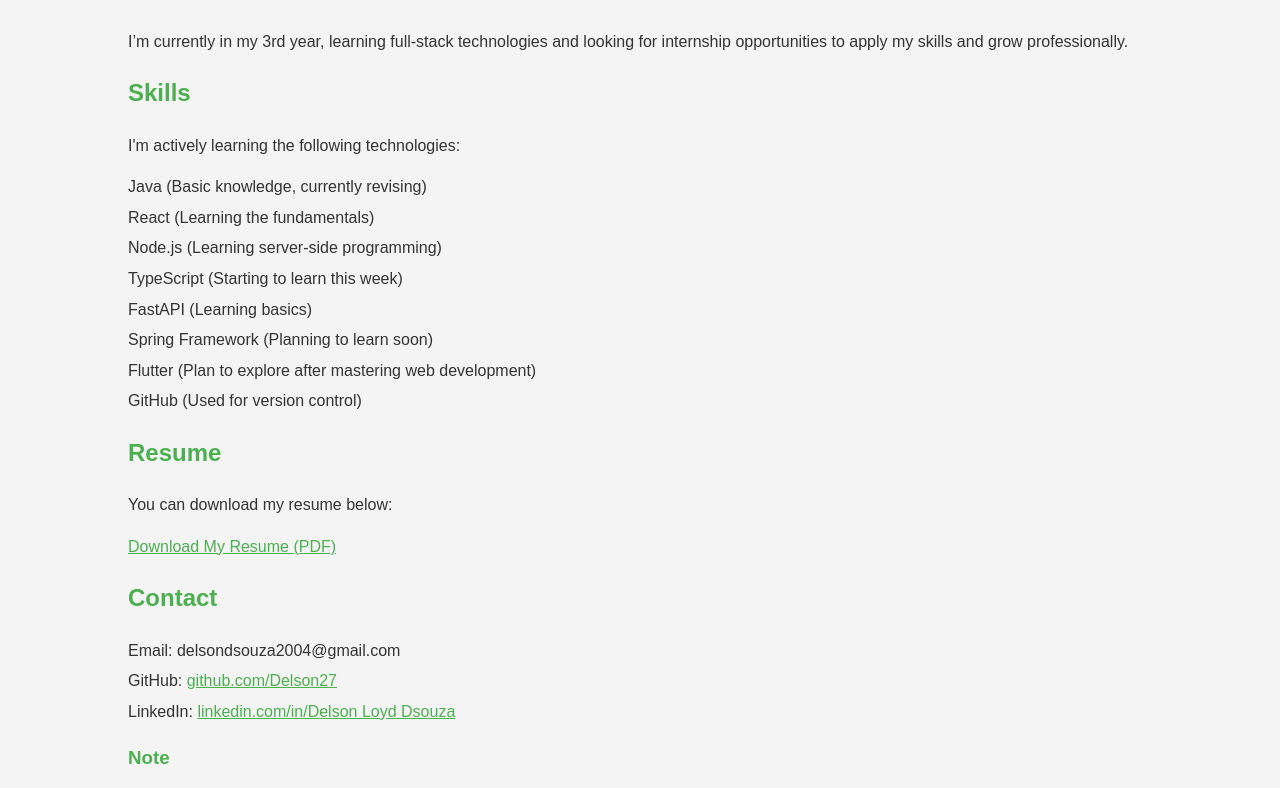
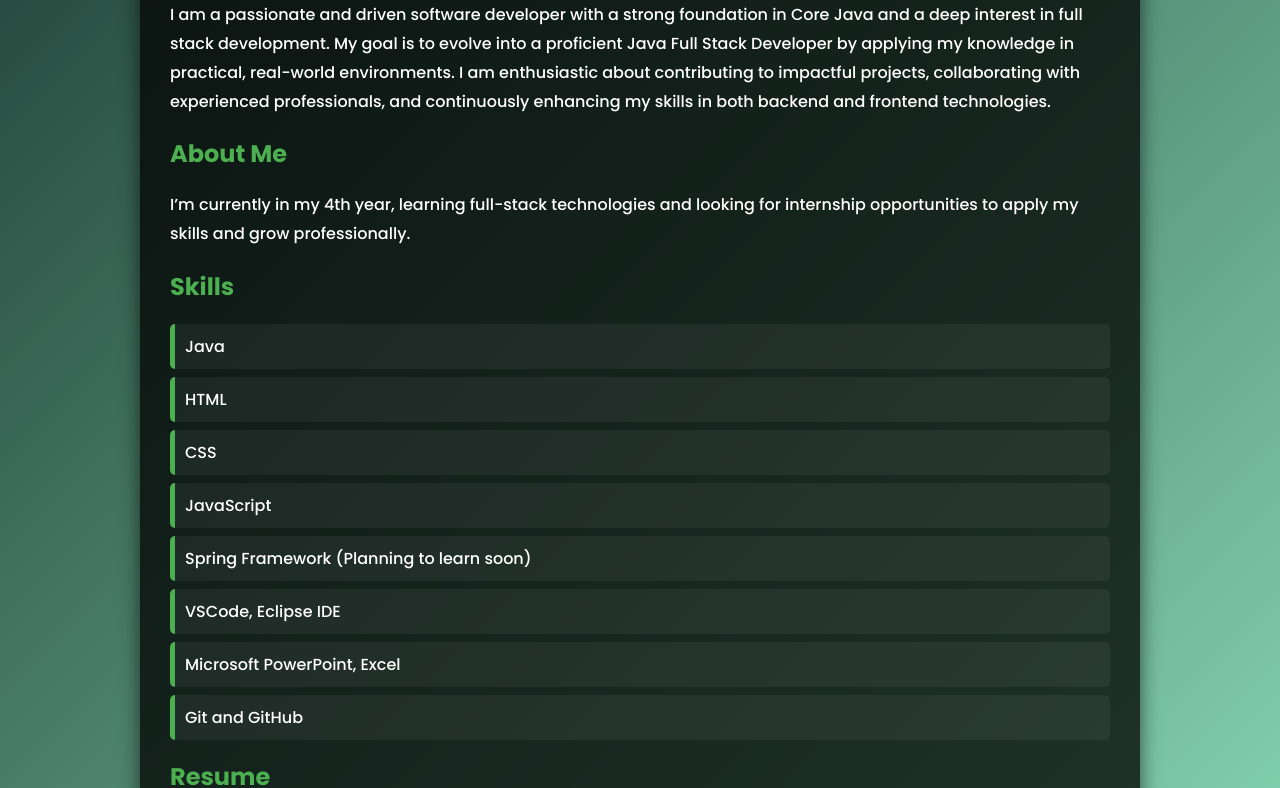
Before and after one commit to Delson27/Portfolio, a plain HTML site: page index.html in a window 1280 px wide. Shown: the part 189-977 px from the top of the page. Drawn offline with Linux system fonts and the light colour scheme.

Commit message:
Refined index.html

```diff
--- a/index.html
+++ b/index.html
@@ -4,67 +4,111 @@
     <meta charset="UTF-8">
     <meta name="viewport" content="width=device-width, initial-scale=1.0">
     <title>Delson - Portfolio</title>
+    <link href="https://fonts.googleapis.com/css2?family=Poppins:wght@300;500;700&display=swap" rel="stylesheet">
     <style>
+        * {
+            box-sizing: border-box;
+        }
         body {
-            font-family: Arial, sans-serif;
-            line-height: 1.6;
+            font-family: 'Poppins', sans-serif;
             margin: 0;
             padding: 0;
-            background-color: #f4f4f4;
-            color: #333;
+            background: linear-gradient(135deg, #1f4037, #99f2c8);
+            color: #fff;
         }
         .container {
-            width: 80%;
-            margin: 0 auto;
-            padding: 20px;
+            max-width: 1000px;
+            margin: 40px auto;
+            padding: 30px;
+            background-color: rgba(0, 0, 0, 0.75);
+            border-radius: 15px;
+            box-shadow: 0 0 20px rgba(0,0,0,0.6);
         }
         h1, h2, h3 {
             color: #4CAF50;
         }
+        h1 {
+            font-size: 3em;
+            margin-bottom: 10px;
+        }
+        p {
+            line-height: 1.8;
+        }
+        ul {
+            padding-left: 20px;
+        }
         .skills-list, .contact-info {
-            list-style-type: none;
+            list-style: none;
             padding-left: 0;
         }
         .skills-list li, .contact-info li {
-            margin: 5px 0;
-        }
-        .skill-status {
-            color: #FF5722;
+            background-color: rgba(255,255,255,0.05);
+            margin: 8px 0;
+            padding: 10px;
+            border-left: 5px solid #4CAF50;
+            border-radius: 5px;
         }
         a {
-            color: #4CAF50;
+            color: #00e6ac;
+            text-decoration: none;
+            transition: color 0.3s ease;
+        }
+        a:hover {
+            color: #fff;
+            text-decoration: underline;
+        }
+        .resume-link {
+            display: inline-block;
+            margin-top: 10px;
+            padding: 10px 20px;
+            background-color: #4CAF50;
+            color: #fff;
+            border-radius: 8px;
+            font-weight: bold;
+            transition: background 0.3s ease;
+        }
+        .resume-link:hover {
+            background-color: #388e3c;
+        }
+        @media (max-width: 600px) {
+            h1 {
+                font-size: 2em;
+            }
+            .container {
+                padding: 20px;
+                margin: 20px;
+            }
         }
     </style>
 </head>
 <body>
 
     <div class="container">
-        <h1>Hi, I'm Your Delson</h1>
-        <p>I’m a passionate student learning full-stack development and aspiring to grow as a software engineer.</p>
+        <h1>Hi, I'm Delson</h1>
+        <p>I am a passionate and driven software developer with a strong foundation in Core Java and a deep interest in full stack development. My goal is to evolve into a proficient Java Full Stack Developer by applying my knowledge in practical, real-world environments. I am enthusiastic about contributing to impactful projects, collaborating with experienced professionals, and continuously enhancing my skills in both backend and frontend technologies.</p>
 
         <h2>About Me</h2>
-        <p>I’m currently in my 3rd year, learning full-stack technologies and looking for internship opportunities to apply my skills and grow professionally.</p>
+        <p>I’m currently in my 4th year, learning full-stack technologies and looking for internship opportunities to apply my skills and grow professionally.</p>
 
         <h2>Skills</h2>
-        <p>I'm actively learning the following technologies:</p>
         <ul class="skills-list">
-            <li>Java (Basic knowledge, currently revising)</li>
-            <li>React (Learning the fundamentals)</li>
-            <li>Node.js (Learning server-side programming)</li>
-            <li>TypeScript (Starting to learn this week)</li>
-            <li>FastAPI (Learning basics)</li>
+            <li>Java</li>
+            <li>HTML</li>
+            <li>CSS</li>
+            <li>JavaScript</li>
             <li>Spring Framework (Planning to learn soon)</li>
-            <li>Flutter (Plan to explore after mastering web development)</li>
-            <li>GitHub (Used for version control)</li>
+            <li>VSCode, Eclipse IDE</li>
+            <li>Microsoft PowerPoint, Excel</li>
+            <li>Git and GitHub</li>
         </ul>
 
         <h2>Resume</h2>
         <p>You can download my resume below:</p>
-        <p><a href="https://drive.google.com/drive/folders/1TZQrgJqeu1zhQsOu9bbX61tjrGOn4Hu2?usp=drive_link" target="_blank">Download My Resume (PDF)</a></p>
+        <a href="https://drive.google.com/drive/folders/1TZQrgJqeu1zhQsOu9bbX61tjrGOn4Hu2?usp=sharing" target="_blank" class="resume-link">Download My Resume (PDF)</a>
 
         <h2>Contact</h2>
         <ul class="contact-info">
-            <li>Email: delsondsouza2004@gmail.com</li>
+            <li>Email: <a href="mailto:delsondsouza2004@gmail.com">delsondsouza2004@gmail.com</a></li>
             <li>GitHub: <a href="https://github.com/Delson27" target="_blank">github.com/Delson27</a></li>
             <li>LinkedIn: <a href="https://linkedin.com/in/dsouzadelson" target="_blank">linkedin.com/in/Delson Loyd Dsouza</a></li>
         </ul>
```
